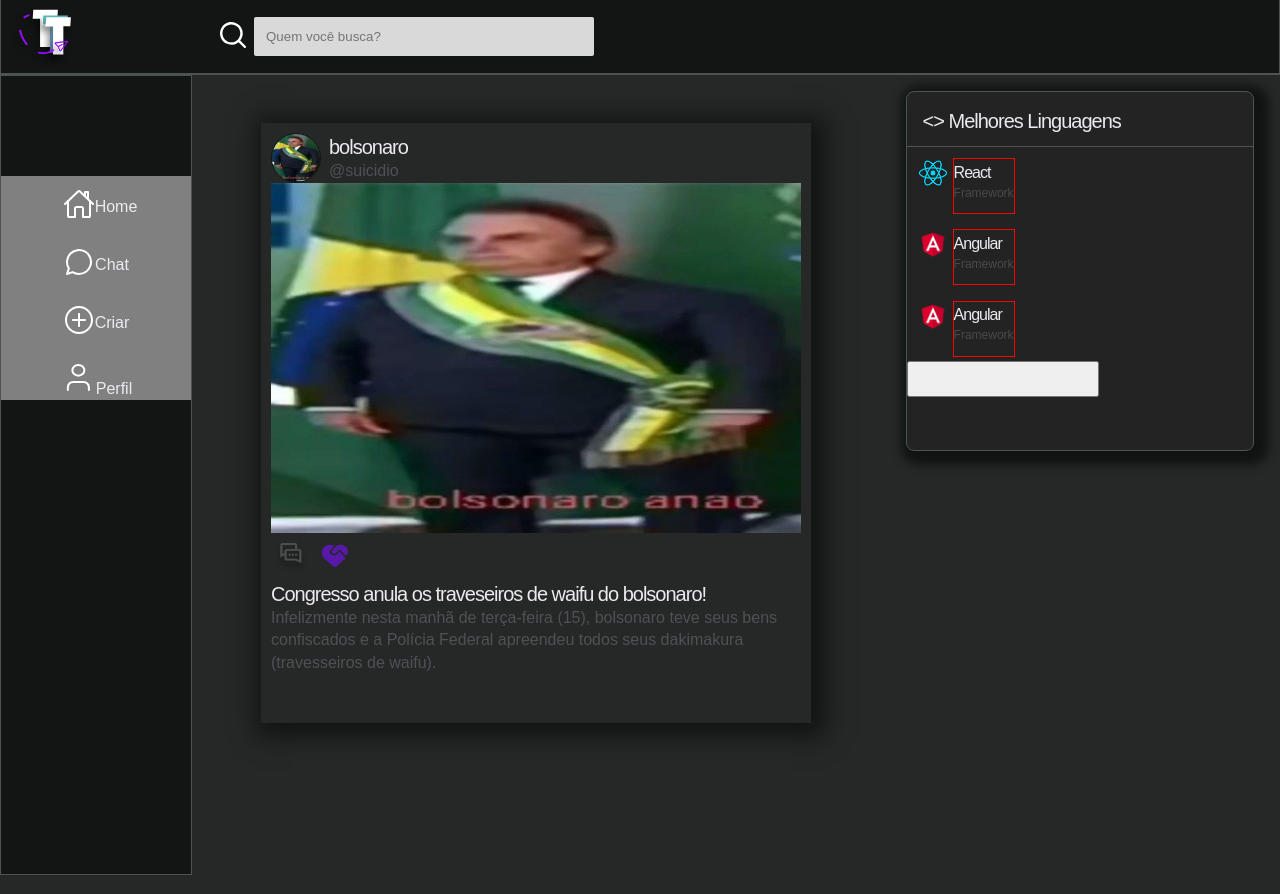
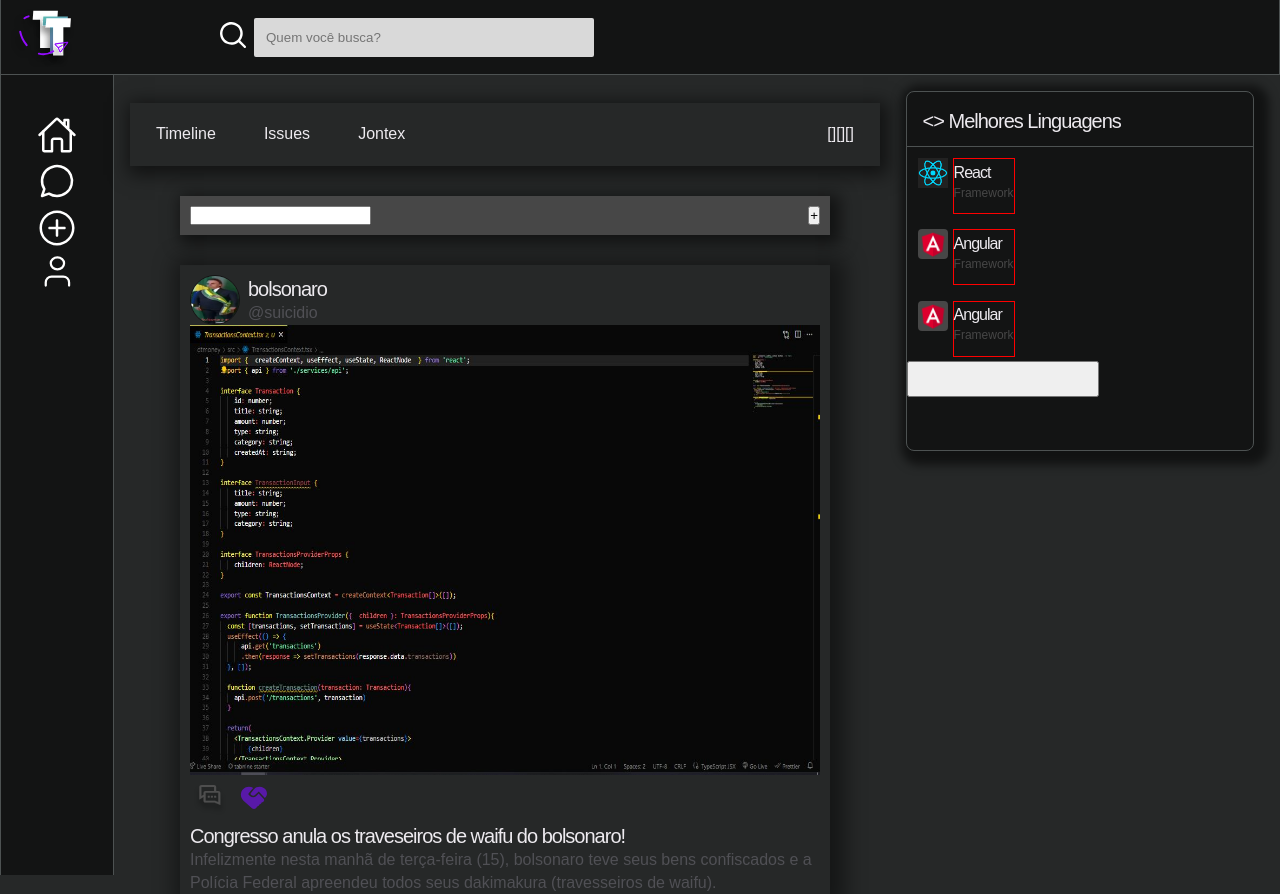
Before and after one commit to CosmosEtec/TalkTech, a PHP site: page /view/feed.php in a window 1280 px wide. Run offline with PHP 8.4, Linux system fonts and the light colour scheme; some libraries are stand-ins or nearby versions.

Commit message:
este layout está mais responsável e recheado
que nem um quarteirão do méqui kkkkkkkkkkkkkkkkkkkkkkkkkkkkkkkkkkk

```diff
--- a/TalkTech-v0.1.4.3/assets/css/partials/_buttons.scss
+++ b/TalkTech-v0.1.4.3/assets/css/partials/_buttons.scss
@@ -13,31 +13,45 @@ a{
 
 a.nav-link{
     width: 100%;
-    height: 50px;
     display: flex;
-    align-items: end;
-    justify-content: center;
+    padding-left: 8%;
+    align-items: center;
+    justify-content: start;
 
     &:hover{
-        opacity: 0.9;
+
+        opacity: 0.6;
         transform: translateY(-5px);
+
+        &::after{
+            width: 60px;
+            background: #5919a1;
+        }
     }
 
-    span{
-        transition: 0.3s ease;
-        @include responsive(lu){
+
+
+    div.nav-left-side-menu-icon-container{
+        max-width: 40px;
+        width: 100%;
+    }
+
+    div.ml-1{
+        @include responsive(ul){
+            margin-left: 0;
+        }
+    }
+
+    span {
+        @include responsive(uml){
             display: none;
         }
     }
 
-    div.ml-1{
-        @include responsive(lu){
-            margin-left: 0;
-        }
-    }
-
-    @include responsive(lu){
+    @include responsive(uml){
         margin-bottom: 0;
+        padding-left: 0;
+        justify-content: center;
     }
 }
 
@@ -142,3 +156,26 @@ a:hover #btn-bv::after{
         opacity: 0.9;
     }
 }
+
+button.nav-menu-button-timeline{
+    border: none;
+    padding: 0.65rem 1rem 0.65rem 1rem;
+    background: none;
+
+    font-weight: 250;
+    font-size: 16px;
+    line-height: 140%;
+    color: #edeaef;
+
+    cursor: pointer;
+    transition: 0.5s ease;
+
+    &:hover{
+        background: $black-light;
+        opacity: 0.7;
+    }
+
+    &-ativo{
+      background: $black-light;
+    }
+}
--- a/TalkTech-v0.1.4.3/assets/css/partials/_colors.scss
+++ b/TalkTech-v0.1.4.3/assets/css/partials/_colors.scss
@@ -13,7 +13,7 @@ $gray-clean-border: #4d5252;
 // Neutral-colors
 $black-normal: #232324;
 $black-dark: #131414;
-$black-light: #4b4949;
+$black-light: #474747;
 $black-dark-nuture: #1c1c1c;
 $black-dark-notur: #0c0c0c;
 
--- a/TalkTech-v0.1.4.3/assets/css/partials/_layout.scss
+++ b/TalkTech-v0.1.4.3/assets/css/partials/_layout.scss
@@ -1,5 +1,6 @@
 // Container-devices
 $container-xl: 1440px;
+$container-ml: 1280px;
 $container-l: 1140px;
 $container-m: 960px;
 $container-s: 540px;
@@ -16,9 +17,14 @@ $container-s: 540px;
     @media screen and (max-width: $container-xl) and (min-width: $container-l) {
       @content;
     }
-  } @else if $device == lu {
+  } @else if $device == ul {
     // Para resolucao menor que 1140px
     @media screen and (max-width: $container-l) {
+      @content;
+    }
+  } @else if $device == uml {
+    // Para resolucao menor que 1280px
+    @media screen and (max-width: $container-ml) {
       @content;
     }
   } @else if $device == m {
@@ -76,16 +82,7 @@ $container-s: 540px;
     }
 }
 
-.container-timeline{
-    flex: 2 1 360px;
-    display: flex;
-    justify-content: center;
 
-
-    @include responsive(s){
-     padding: 0;
-    }
-}
 
 .left-0{
     left: 0;
--- a/TalkTech-v0.1.4.3/assets/css/partials/_menu.scss
+++ b/TalkTech-v0.1.4.3/assets/css/partials/_menu.scss
@@ -22,7 +22,7 @@ header{
     position: relative;
     padding: 10px 24px 10px 211px;
 
-    border-bottom: 2px solid $gray-clean-border; /* Borda superior é azul */
+    border-bottom: 1px solid $gray-clean-border; /* Borda superior é azul */
     border-right: 1px solid $gray-clean-border; /* Borda direita é vermelha */
     border-left: 1px solid $gray-clean-border;
 
@@ -63,9 +63,10 @@ header{
 ///////////////////////  Side Menu - Menu Lateral Esquerdo  ///////////////////////
 .nav-left-side-menu{
   height: 100vh;
-  width: 15vw;
+  width: 20rem;
+  min-width: 6rem;
   background-color: $black-dark;
-  padding: 100px 0px 0 0px;
+  padding: 40px 0px 0 0px;
 
 
   display: flex;
@@ -73,16 +74,18 @@ header{
   align-items: center;
 
 
-  border: 1px solid $gray-clean-border;
+  border-left: 1px solid $gray-clean-border;
+  border-right: 1px solid $gray-clean-border;
   transition: 0.7s ease;
 
-  @include responsive(lu){
+  @include responsive(ul){
     height: 50px;
     transform: translateY(0);
     bottom: 0;
     align-items: center;
     padding-top: 0;
-    width: 100%;
+    max-width: none;
+    width: 100vw;
     flex-direction: row;
     position: fixed;
   }
@@ -90,7 +93,6 @@ header{
 
 .div-nav-left-side-menu-link{
     width: 100%;
-    background: gray !important;
 }
 .nav-link-left-side-menu{
     display: inline-block;
@@ -127,12 +129,11 @@ header{
     height: 100vh;
     max-width: 400px;
     min-width: 240px;
-    padding: 0 2% 0 2%;
+    padding: 1rem 2% 0 2%;
 
     width: 100%;
 
     transition: 0.7s ease;
-    padding-top: 1rem;
 
     @include responsive(s){
         display: none;
@@ -147,7 +148,7 @@ header{
     width: 100%;
     height: 360px;
 
-    background: $black-normal;
+    background: $black-dark;
     overflow: hidden;
     border-radius: 0.50rem;
     border: 1px solid $gray-clean-border;
@@ -182,10 +183,12 @@ header{
 
             .language-icon{
                max-width: 30px;
+
                height: 30px;
                border-radius: 60px;
                width: 100%;
                border-radius: 4px;
+               background-color: $black-light;
             }
             .language-details{
                 display: flex;
--- a/TalkTech-v0.1.4.3/assets/css/partials/_post.scss
+++ b/TalkTech-v0.1.4.3/assets/css/partials/_post.scss
@@ -1,12 +1,17 @@
 .post-container{
-    width: 550px;
-    height: 600px;
+    width: 650px;
+    height: 650px;
     padding: 10px 10px 0px 10px;
     margin-bottom: 30px;
     display: flex;
     flex-direction: column;
    /* From https://css.glass */
-   box-shadow: 5px 4px 23px 10px rgba(0,0,0,0.54);
+   box-shadow: 5px 4px 20px 10px rgba(0.30,0,0,0.45);
+
+   @include responsive(s){
+    max-width: 820px;
+    width: 100%;
+   }
 
 }
 
@@ -30,8 +35,8 @@ img.profile-pic-img{
 }
 
 .content-post{
-    max-width: 628px;
-    height: 350px;
+    width: 100%;
+    height: 450px;
     border-radius: 2px;
 }
 
--- /dev/null
+++ b/TalkTech-v0.1.4.3/assets/css/partials/_timeline.scss
@@ -0,0 +1,61 @@
+.container-timeline{
+    height: 100vh;
+    width: 100%;
+    flex-direction: column;
+    align-items: center;
+    padding: 28px 0 0 16px;
+
+    display: flex;
+
+
+    @include responsive(s){
+     padding: 48px 16px 0 16px;
+    }
+
+    @include responsive(lu) {
+        padding-left: 16px;
+    }
+
+}
+
+nav.nav-menu-timeline {
+    width: 750px;
+
+    padding: 10px 10px 10px 10px;
+    margin-bottom: 30px;
+    display: flex;
+    flex-direction: row;
+    justify-content: space-between;
+    /* From https://css.glass */
+    box-shadow: 3px 4px 17px 5px rgba(0.54,0,0,0.54);
+
+    div.nav-menu-list-buttons{
+        display: flex;
+        flex-direction: row;
+    }
+    div.nav-menu-button-container{
+
+
+    }
+
+
+    @include responsive(s){
+     max-width: 820px;
+     width: 100%;
+    }
+
+}
+
+div.create-post-directly-container{
+    width: 650px;
+
+    padding: 10px 10px 10px 10px;
+    margin-bottom: 30px;
+    display: flex;
+    flex-direction: row;
+    justify-content: space-between;
+
+    background: $black-light;
+    box-shadow: 5px 4px 15px 5px rgba(0, 0, 0, 0.54);
+
+}
--- a/TalkTech-v0.1.4.3/assets/css/style.css
+++ b/TalkTech-v0.1.4.3/assets/css/style.css
@@ -38,17 +38,6 @@
   .container-feed {
     align-items: center;
     padding: 110px 0 0 0;
-  }
-}
-
-.container-timeline {
-  flex: 2 1 360px;
-  display: flex;
-  justify-content: center;
-}
-@media screen and (max-width: 960px) {
-  .container-timeline {
-    padding: 0;
   }
 }
 
@@ -166,9 +155,9 @@
 }
 
 ::-webkit-scrollbar-thumb {
-  background-color: #4b4949;
+  background-color: #474747;
   border-radius: 50px;
-  border: 2px solid #4b4949;
+  border: 2px solid #474747;
 }
 
 h1 {
@@ -293,7 +282,7 @@ p.white {
 }
 
 .p1 {
-  color: #4b4949;
+  color: #474747;
   font-family: "Sora", sans-serif;
   font-weight: 250;
   font-size: 24px;
@@ -324,7 +313,7 @@ p.white {
 }
 
 .p3 {
-  color: #4b4949;
+  color: #474747;
   font-family: "Sora", sans-serif;
   font-weight: 250;
   font-size: 12px;
@@ -345,7 +334,7 @@ span {
 
 .bold {
   font-weight: bold;
-  color: #4b4949;
+  color: #474747;
 }
 
 strong {
@@ -383,31 +372,38 @@ a:hover {
 
 a.nav-link {
   width: 100%;
-  height: 50px;
-  display: flex;
-  align-items: end;
-  justify-content: center;
+  display: flex;
+  padding-left: 8%;
+  align-items: center;
+  justify-content: start;
 }
 a.nav-link:hover {
-  opacity: 0.9;
+  opacity: 0.6;
   transform: translateY(-5px);
 }
-a.nav-link span {
-  transition: 0.3s ease;
-}
-@media screen and (max-width: 1140px) {
-  a.nav-link span {
-    display: none;
-  }
+a.nav-link:hover::after {
+  width: 60px;
+  background: #5919a1;
+}
+a.nav-link div.nav-left-side-menu-icon-container {
+  max-width: 40px;
+  width: 100%;
 }
 @media screen and (max-width: 1140px) {
   a.nav-link div.ml-1 {
     margin-left: 0;
   }
 }
-@media screen and (max-width: 1140px) {
+@media screen and (max-width: 1280px) {
+  a.nav-link span {
+    display: none;
+  }
+}
+@media screen and (max-width: 1280px) {
   a.nav-link {
     margin-bottom: 0;
+    padding-left: 0;
+    justify-content: center;
   }
 }
 
@@ -501,6 +497,25 @@ a:hover #btn-bv::after {
   opacity: 0.9;
 }
 
+button.nav-menu-button-timeline {
+  border: none;
+  padding: 0.65rem 1rem 0.65rem 1rem;
+  background: none;
+  font-weight: 250;
+  font-size: 16px;
+  line-height: 140%;
+  color: #edeaef;
+  cursor: pointer;
+  transition: 0.5s ease;
+}
+button.nav-menu-button-timeline:hover {
+  background: #474747;
+  opacity: 0.7;
+}
+button.nav-menu-button-timeline-ativo {
+  background: #474747;
+}
+
 .s-0 {
   margin: 0;
   padding: 0;
@@ -834,7 +849,7 @@ header {
   margin: 0 auto;
   position: relative;
   padding: 10px 24px 10px 211px;
-  border-bottom: 2px solid #4d5252; /* Borda superior é azul */
+  border-bottom: 1px solid #4d5252; /* Borda superior é azul */
   border-right: 1px solid #4d5252; /* Borda direita é vermelha */
   border-left: 1px solid #4d5252;
   display: flex;
@@ -871,13 +886,15 @@ header {
 
 .nav-left-side-menu {
   height: 100vh;
-  width: 15vw;
+  width: 20rem;
+  min-width: 6rem;
   background-color: #131414;
-  padding: 100px 0px 0 0px;
-  display: flex;
-  flex-direction: column;
-  align-items: center;
-  border: 1px solid #4d5252;
+  padding: 40px 0px 0 0px;
+  display: flex;
+  flex-direction: column;
+  align-items: center;
+  border-left: 1px solid #4d5252;
+  border-right: 1px solid #4d5252;
   transition: 0.7s ease;
 }
 @media screen and (max-width: 1140px) {
@@ -887,7 +904,8 @@ header {
     bottom: 0;
     align-items: center;
     padding-top: 0;
-    width: 100%;
+    max-width: none;
+    width: 100vw;
     flex-direction: row;
     position: fixed;
   }
@@ -895,7 +913,6 @@ header {
 
 .div-nav-left-side-menu-link {
   width: 100%;
-  background: gray !important;
 }
 
 .nav-link-left-side-menu {
@@ -924,10 +941,9 @@ header {
   height: 100vh;
   max-width: 400px;
   min-width: 240px;
-  padding: 0 2% 0 2%;
+  padding: 1rem 2% 0 2%;
   width: 100%;
   transition: 0.7s ease;
-  padding-top: 1rem;
 }
 @media screen and (max-width: 960px) {
   .right-side-menu {
@@ -939,7 +955,7 @@ header {
   min-width: 280px;
   width: 100%;
   height: 360px;
-  background: #232324;
+  background: #131414;
   overflow: hidden;
   border-radius: 0.5rem;
   border: 1px solid #4d5252;
@@ -971,6 +987,7 @@ header {
   border-radius: 60px;
   width: 100%;
   border-radius: 4px;
+  background-color: #474747;
 }
 .top-languages-right-side-menu .top-languages-language-skill .language-details {
   display: flex;
@@ -1314,14 +1331,20 @@ header {
 }
 
 .post-container {
-  width: 550px;
-  height: 600px;
+  width: 650px;
+  height: 650px;
   padding: 10px 10px 0px 10px;
   margin-bottom: 30px;
   display: flex;
   flex-direction: column;
   /* From https://css.glass */
-  box-shadow: 5px 4px 23px 10px rgba(0, 0, 0, 0.54);
+  box-shadow: 5px 4px 20px 10px rgba(0, 0, 0, 0.45);
+}
+@media screen and (max-width: 960px) {
+  .post-container {
+    max-width: 820px;
+    width: 100%;
+  }
 }
 
 .profile-top-post {
@@ -1344,8 +1367,8 @@ img.profile-pic-img {
 }
 
 .content-post {
-  max-width: 628px;
-  height: 350px;
+  width: 100%;
+  height: 450px;
   border-radius: 2px;
 }
 
@@ -1573,6 +1596,52 @@ input[type=text].search-field {
   display: flex;
   flex-direction: column;
   align-items: center;
+}
+
+.container-timeline {
+  height: 100vh;
+  width: 100%;
+  flex-direction: column;
+  align-items: center;
+  padding: 28px 0 0 16px;
+  display: flex;
+}
+@media screen and (max-width: 960px) {
+  .container-timeline {
+    padding: 48px 16px 0 16px;
+  }
+}
+
+nav.nav-menu-timeline {
+  width: 750px;
+  padding: 10px 10px 10px 10px;
+  margin-bottom: 30px;
+  display: flex;
+  flex-direction: row;
+  justify-content: space-between;
+  /* From https://css.glass */
+  box-shadow: 3px 4px 17px 5px rgba(1, 0, 0, 0.54);
+}
+nav.nav-menu-timeline div.nav-menu-list-buttons {
+  display: flex;
+  flex-direction: row;
+}
+@media screen and (max-width: 960px) {
+  nav.nav-menu-timeline {
+    max-width: 820px;
+    width: 100%;
+  }
+}
+
+div.create-post-directly-container {
+  width: 650px;
+  padding: 10px 10px 10px 10px;
+  margin-bottom: 30px;
+  display: flex;
+  flex-direction: row;
+  justify-content: space-between;
+  background: #474747;
+  box-shadow: 5px 4px 15px 5px rgba(0, 0, 0, 0.54);
 }
 
 html {
--- a/TalkTech-v0.1.4.3/assets/css/style.scss
+++ b/TalkTech-v0.1.4.3/assets/css/style.scss
@@ -17,6 +17,7 @@
 @import "partials/post";
 @import "partials/inputs";
 @import "partials/profile";
+@import "partials/timeline";
 
 
 html {
--- /dev/null
+++ b/TalkTech-v0.1.4.3/assets/js/Feed/Timeline/navTimeline.js
@@ -0,0 +1,19 @@
+function buttonActive() {
+    document.addEventListener("DOMContentLoaded", function() {
+        // Obtém todos os botões com a classe "nav-menu-button-timeline"
+        var botoes = document.querySelectorAll(".nav-menu-button-timeline");
+
+        // Adiciona um ouvinte de evento de clique a cada botão
+        botoes.forEach(function(botao) {
+            botao.addEventListener("click", function() {
+                // Remove a classe "ativo" de todos os botões
+                botoes.forEach(function(b) {
+                    b.classList.remove("-ativo");
+                });
+
+                // Adiciona a classe "ativo" apenas ao botão clicado
+                this.classList.add("-ativo");
+            });
+        });
+    });
+}
--- /dev/null
+++ b/TalkTech-v0.1.4.3/assets/js/button.js
@@ -0,0 +1,4 @@
+document.getElementsByClassName("").addEventListener("click", function() {
+
+            this.classList.add("ativo");
+});
--- a/TalkTech-v0.1.4.3/view/feed.php
+++ b/TalkTech-v0.1.4.3/view/feed.php
@@ -33,10 +33,10 @@
                 <div class="div-nav-left-side-menu-link  ">
 
                     <a href="feed.php" class="nav-link mb-1">
-                        <div class="ml-1">
-                        <img src="../assets/svg/icon-home.svg" width="50px" height="50px" alt="">
+                        <div class="nav-left-side-menu-icon-container">
+                        <img src="../assets/svg/icon-home.svg" width="50px" height="30px" alt="">
                         </div>
-                        <span class="mb-1">Home</span>
+                        <span class="mt-1">Home</span>
                     </a>
 
                 </div>
@@ -45,36 +45,63 @@
 
             <div class="div-nav-left-side-menu-link">
                 <a href="#Chats" class="nav-link mb-1">
-                    <div>
+                    <div class="nav-left-side-menu-icon-container">
                         <img src="../assets/svg/icon-chat.svg" width="60px" alt="">
                     </div>
-                    <span class="mb-1">Chat</span>
+                    <span class="mt-1">Chat</span>
                 </a>
             </div>
 
 
             <div class="div-nav-left-side-menu-link">
-                <a class="nav-link mb-1" id="create-post">
-                    <div>
+                <a class="nav-link mb-1">
+                    <div class="nav-left-side-menu-icon-container">
                         <img src="../assets/svg/icon-add-plus-circle.svg" width="60px" alt="">
                     </div>
                     <span class="mb-1">Criar</span>
                 </a>
             </div>
             <div class="div-nav-left-side-menu-link">
-                <a href="profile.php" class="nav-link ">
-                <div>
+                <a href="profile.php" class="nav-link mb-1">
+                <div class="nav-left-side-menu-icon-container">
                     <img src="../assets/svg/icon-profile-side-menu.svg" width="60px" alt="">
                 </div>
-                <span>Perfil</span>
+                <span class="mt-1">Perfil</span>
                 </a>
             </div>
         </nav>
         <!---========= FIM LEFT SIDE MENU =========-->
 
 
-        <!---========= POST =========-->
-        <div class="container-timeline pl-3 pt-3 pr-3">
+        <!---========= TIMELINE =========-->
+        <div class="container-timeline">
+
+            <!---========= NAV TIMELINE =========-->
+            <nav class="nav-menu-timeline">
+                <div class="nav-menu-list-buttons">
+                    <div class="nav-menu-button-container">
+                        <button class="nav-menu-button-timeline" onclick="buttonActive()">Timeline</button>
+                    </div>
+                    <div class="nav-menu-button-container ml-2">
+                        <button class="nav-menu-button-timeline" onclick="buttonActive()">Issues</button>
+                    </div>
+                    <div class="nav-menu-button-container ml-2">
+                        <button class="nav-menu-button-timeline" onclick="buttonActive()">Jontex</button>
+                    </div>
+                </div>
+
+                <div class="nav-menu-button-container">
+                    <button class="nav-menu-button-timeline"  onclick="buttonActive()">[][][]</button>
+                </div>
+            </nav>
+
+            <!---========= FIM NAV TIMELINE =========-->
+
+            <div class="create-post-directly-container">
+                <input type="text">
+                <button id="create-post">+</button>
+            </div>
+
             <div class="post-container   mb-2">
 
                 <div class="profile-top-post  ">
@@ -88,7 +115,7 @@
 
                 </div>
                 <div class="content-post  ">
-                <img src="../assets/img/bonoro-anao.jpg" alt="" height="350px">
+                    <img src="../assets/img/codimg.jpg" alt="" height="350px">
                 </div>
                 <!---interações---->
                 <div class="post-interactions  ">
@@ -117,6 +144,7 @@
             </div>
         </div>
 
+        <!---========= FIM TIMELINE ===========-->
 
 
         <!---========= Criar Post ===========-->
@@ -194,5 +222,6 @@
 
         </section>
     <script src="../assets/js/createPost.js"></script>
+    <script src="../assets/js/Feed/Timeline/navTimeline.js"></script>
 </body>
 </html>
```
Also changed, not shown: TalkTech-v0.1.4.3/view/profile.php (+44 -10 lines), TalkTech-v0.1.4.3/assets/img/codimg.JPG (added), TalkTech-v0.1.4.3/assets/img/codimg.PNG (added), 1 other file. Lines whose indentation alone changed are shown as unchanged.
